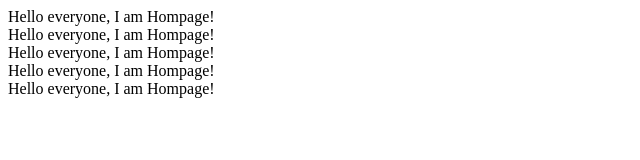
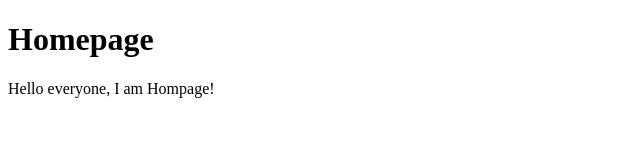
Before and after one commit to bhavesh1129/Navigating-to-Git, a plain HTML site: page index.html in a window 1280 px wide. Shown: the whole page, without its empty margins (0-640 px from the left). Drawn offline with Linux system fonts and the light colour scheme.

Commit message:
Update the html files

```diff
--- a/index.html
+++ b/index.html
@@ -7,10 +7,8 @@
     <title>Document</title>
 </head>
 <body>
-    <div>Hello everyone, I am Hompage!</div>
-    <div>Hello everyone, I am Hompage!</div>
-    <div>Hello everyone, I am Hompage!</div>
-    <div>Hello everyone, I am Hompage!</div>
-    <div>Hello everyone, I am Hompage!</div>
+    <h1>Homepage</h1>
+    <p>Hello everyone, I am Hompage!</p>
+
 </body>
 </html>
```
Also changed, not shown: about.html (+1 -2 lines), contact.html (+1 -2 lines).
